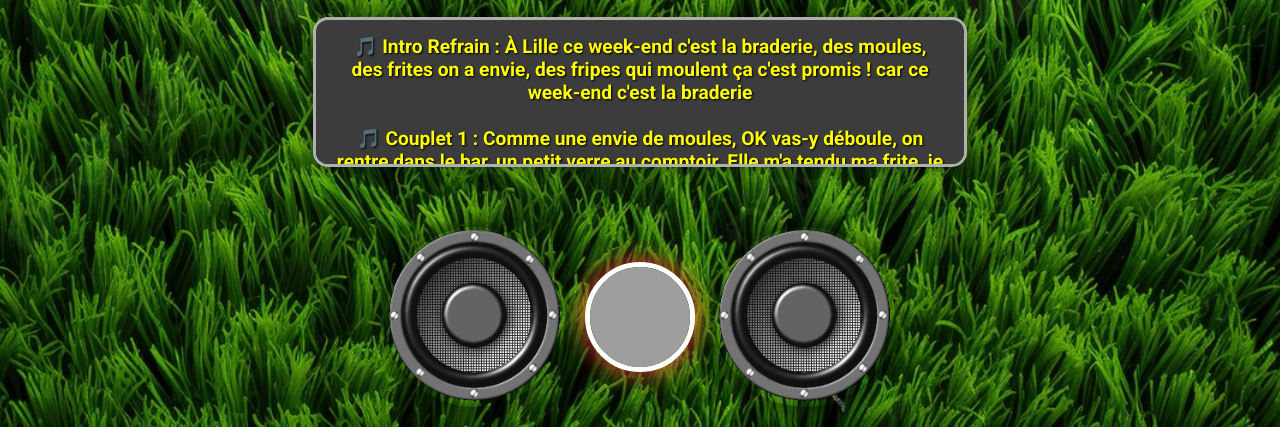
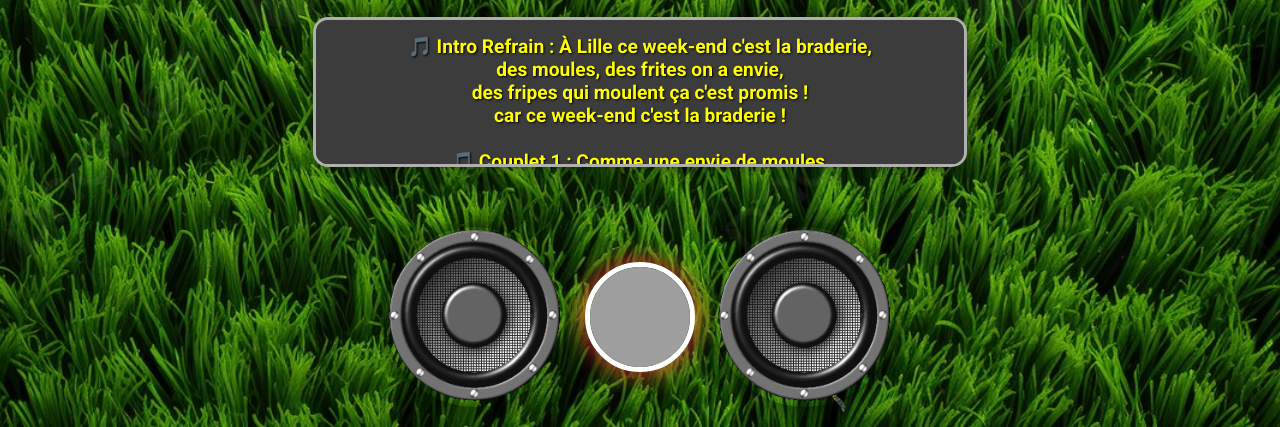
Before and after one commit to singitlab7/Singit-Lab, a plain HTML site: page index.html in a window 1280 px wide. Shown: the part 373-800 px from the top of the page. Drawn offline with Linux system fonts and the light colour scheme; grey boxes are pictures that could not be loaded.

Commit message:
Update index.html

```diff
--- a/index.html
+++ b/index.html
@@ -27,12 +27,12 @@
         <div class="paroles-container">
             <div id="paroles">
                 <span class="paroles-fixe">
-                    🎵 Intro Refrain : À Lille ce week-end c'est la braderie, des moules, des frites on a envie, des fripes qui moulent ça c'est promis ! car ce week-end c'est la braderie <br><br>
-                    🎵 Couplet 1 : Comme une envie de moules, OK vas-y déboule, on rentre dans le bar, un petit verre au comptoir. Elle m'a tendu ma frite, je lui ai sorti "magiiiik!!" (delay fx), on est sortis du bar vrillés sur les trottoirs <br><br>
-                    🎵 Refrain : À Lille ce week-end c'est la braderie, des moules, des frites on a envie, des fripes qui moulent ça c'est promis ! car ce week-end c'est la braderie ! <br><br>
-                    🎵 Couplet 2 : Comme une envie de ronfler, allez on va se coucher. On sort encore du bar, faut y aller il est tard. Je sentais trop la frite, du coup j'ai pris la fuite, et j'ai repris ma route à pied jusqu'à Hazebrouck... ouille ! <br><br>
-                    🎵 Refrain : À Lille ce week-end c'est la braderie, des moules, des frites on a envie, des fripes qui moulent ça c'est promis ! car ce week-end c'est la braderie ! À Lille ce week-end c'est la braderie, des moules, des frites sur un air de vie, des fripes qui moulent ça c'est promis ! c'est ça le week-end de la braderie !... ouiii ! <br><br>
-                    🎵 Outro : Oohlala... ohlalahooo ! Oohlala... ohlalahooo ! Oohlala... ohlalahooo ! Oohlala... ohlalahooo ! Oohlala... ohlalahooo ! Oohlala... ohlalahooo ! Oohlala... ohlalahooo ! Oohlala... ohlalahooo !
+                    🎵 Intro Refrain : À Lille ce week-end c'est la braderie,<br>des moules, des frites on a envie,<br>des fripes qui moulent ça c'est promis !<br>car ce week-end c'est la braderie ! <br><br>
+                    🎵 Couplet 1 : Comme une envie de moules,<br>OK vas-y déboule,<br>on rentre dans le bar,<br>un petit verre au comptoir.<br>Elle m'a tendu sa frite,<br>je lui ai sorti "magiiiik!!" (delay fx),<br>on est sortis du bar vrillés<br>sur les trottoirs <br><br>
+                    🎵 Refrain : À Lille ce week-end c'est la braderie,<br>des moules, des frites on a envie,<br>des fripes qui moulent ça c'est promis !<br>car ce week-end c'est la braderie ! <br><br>
+                    🎵 Couplet 2 : Comme une envie de ronfler,<br>allez on va se coucher.<br>On sort encore du bar,<br>faut y aller il est tard.<br>Je sentais trop la frite,<br>du coup j'ai pris la fuite,<br>et j'ai repris ma route<br>à pied jusqu'à Hazebrouck... ouille ! <br><br>
+                    🎵 Refrain : À Lille ce week-end c'est la braderie,<br>des moules, des frites on a envie,<br>des fripes qui moulent ça c'est promis !<br>car ce week-end c'est la braderie !<br>À Lille ce week-end c'est la braderie,<br>des moules, des frites sur un air de vie,<br>des fripes qui moulent ça c'est promis !<br>c'est ça le week-end de la braderie !... ouiii ! <br><br>
+                    🎵 Outro : Oohlala... ohlalahooo !<br>Oohlala... ohlalahooo !<br>Oohlala... ohlalahooo !<br>Oohlala... ohlalahooo !<br>Oohlala... ohlalahooo !<br>Oohlala... ohlalahooo !<br>Oohlala... ohlalahooo !<br>Oohlala... ohlalahooo !
                 </span>
             </div>
         </div>
```
